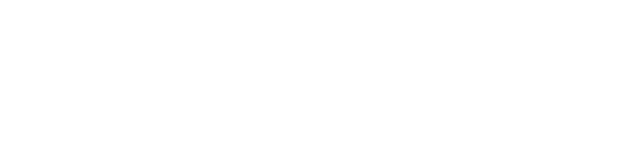
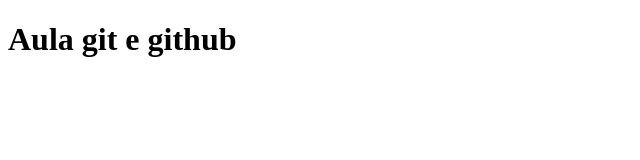
Before and after one commit to NetoSoares92/NetoSoares, a plain HTML site: page index.HTML in a window 1280 px wide. Shown: the whole page, without its empty margins (0-640 px from the left). Drawn offline with Linux system fonts and the light colour scheme.

Commit message:
teste de mudança

```diff
--- a/index.HTML
+++ b/index.HTML
@@ -8,5 +8,7 @@
 </head>
 <body>
 
+
+    <h1>Aula git e github</h1>
 </body>
 </html>
```
